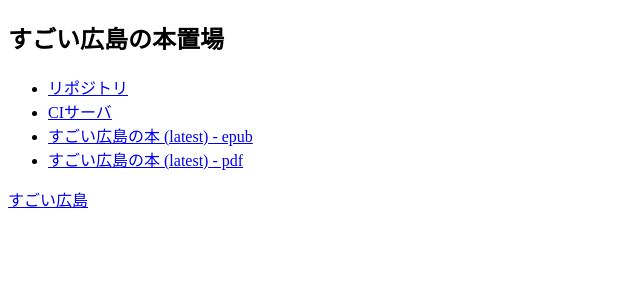
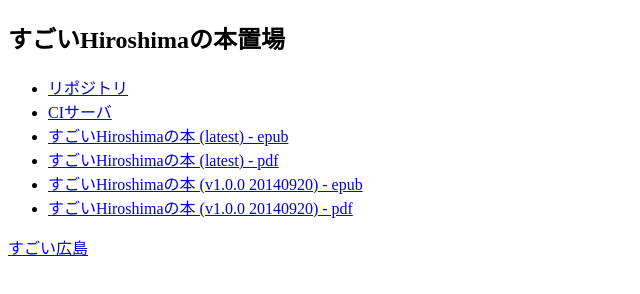
Before and after one commit to great-h/great-h-book, a plain HTML site: page index.html in a window 1280 px wide. Shown: the whole page, without its empty margins (0-640 px from the left). Drawn offline with Linux system fonts and the light colour scheme.

Commit message:
v1.0.0のダウンロードリンクを追加

```diff
--- a/index.html
+++ b/index.html
@@ -1,7 +1,7 @@
 <!DOCTYPE html>
 <head>
   <meta http-equiv="X-UA-Compatible" content="IE=edge">
-  <title>すごい広島の本</title>
+  <title>すごい広島の本 - すごいHiroshimaの本</title>
   <meta charset="utf-8">
   <meta name="description" content="すごい広島の本の置場">
   <meta name="author" content="すごい広島">
@@ -15,7 +15,7 @@
 </head>
 <body>
   <article>
-    <h1>すごい広島の本置場</h1>
+    <h1>すごいHiroshimaの本置場</h1>
     <ul>
       <li><a href="https://github.com/great-h/great-h-book" targt="_blank">
           リポジトリ
@@ -23,8 +23,10 @@
       <li><a href="https://app.wercker.com/#applications/54073625a3d31ea93b308e2d/" target="_blank">
           CIサーバ
       </a></li>
-      <li><a href="great-h-book.epub">すごい広島の本 (latest) - epub</a></li>
-      <li><a href="great-h-book.pdf">すごい広島の本 (latest) - pdf</a></li>
+      <li><a href="great-h-book.epub">すごいHiroshimaの本 (latest) - epub</a></li>
+      <li><a href="great-h-book.pdf">すごいHiroshimaの本 (latest) - pdf</a></li>
+      <li><a href="great-h-book.v1.0.0.epub">すごいHiroshimaの本 (v1.0.0 20140920) - epub</a></li>
+      <li><a href="great-h-book.v1.0.0.pdf">すごいHiroshimaの本 (v1.0.0 20140920) - pdf</a></li>
     </ul>
   </article>
   <footer>
```
